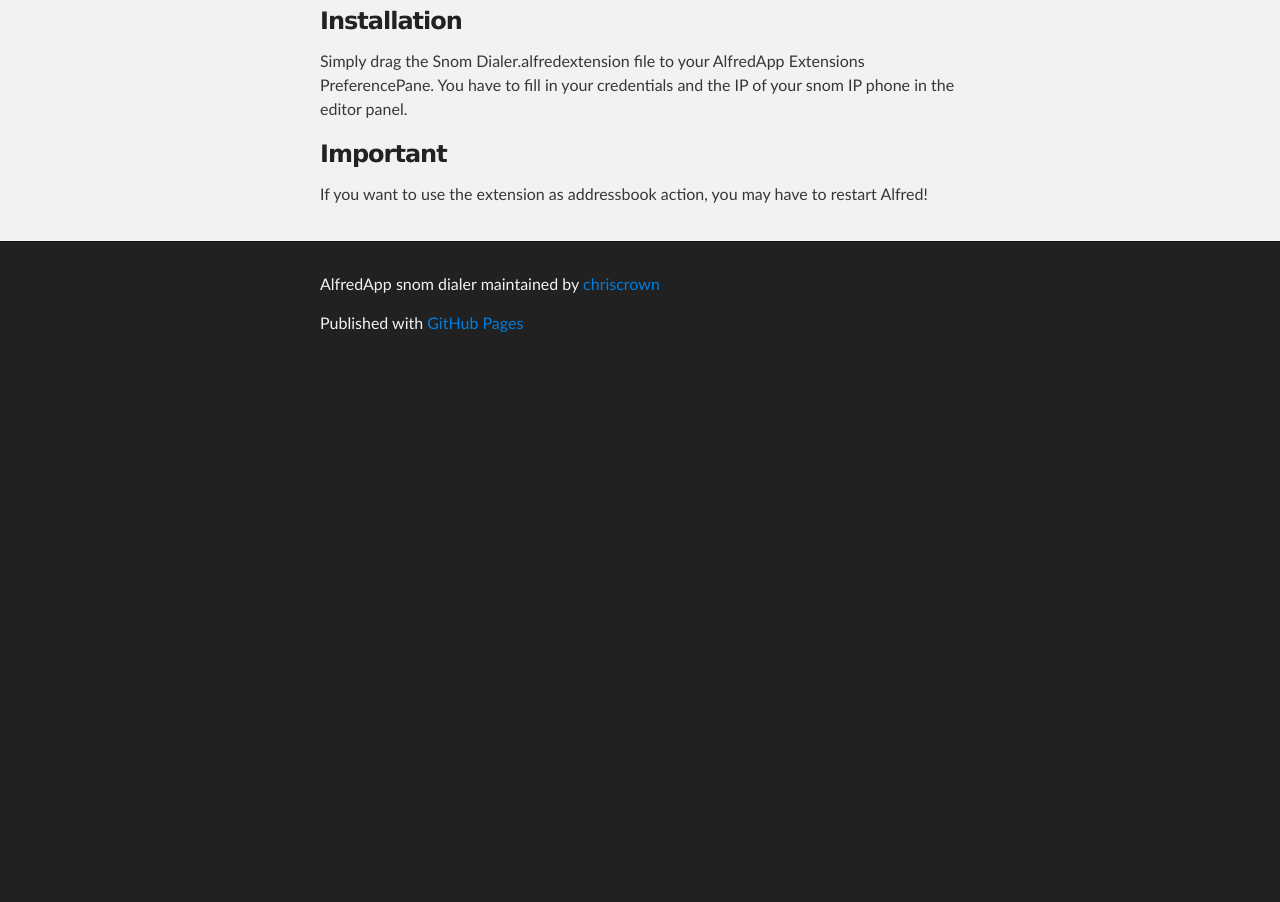
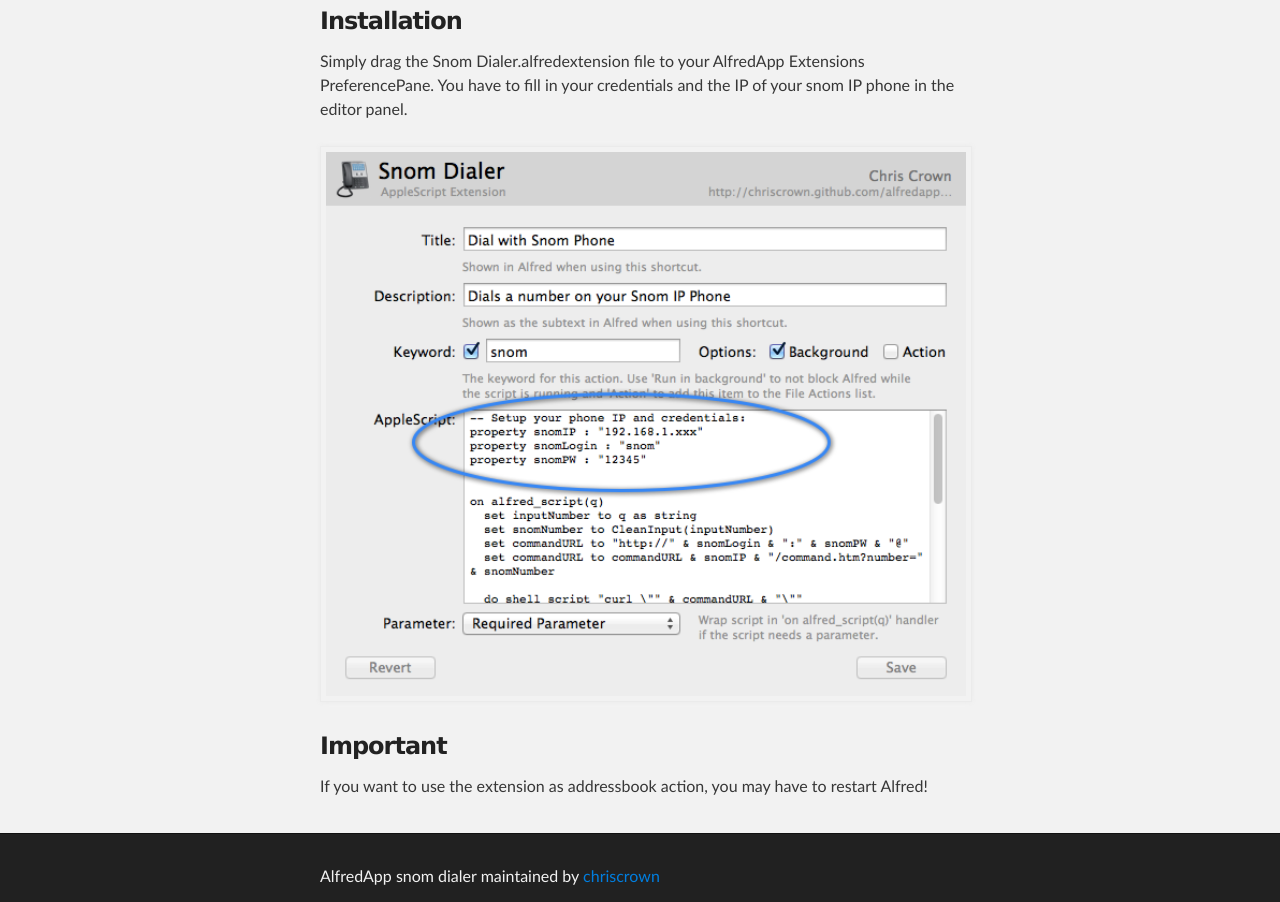
Before and after one commit to chriscrown/alfredapp_snom_dialer, a plain HTML site: page index.html in a window 1280 px wide. Shown: the part 402-1304 px from the top of the page. Before the commit the page ends 800 px from the top, so only its background shows below. Drawn offline with Linux system fonts and the light colour scheme.

Commit message:
Inserted credentials image.

```diff
--- a/index.html
+++ b/index.html
@@ -38,6 +38,7 @@
 <h3>Installation</h3>
 
 <p>Simply drag the Snom Dialer.alfredextension file to your AlfredApp Extensions PreferencePane. You have to fill in your credentials and the IP of your snom IP phone in the editor panel.</p>
+<img src="images/credentials.png" alt="Insert your credentials.">
 
 <h3>Important</h3>
 
```
Also changed, not shown: images/credentials.png (added).
